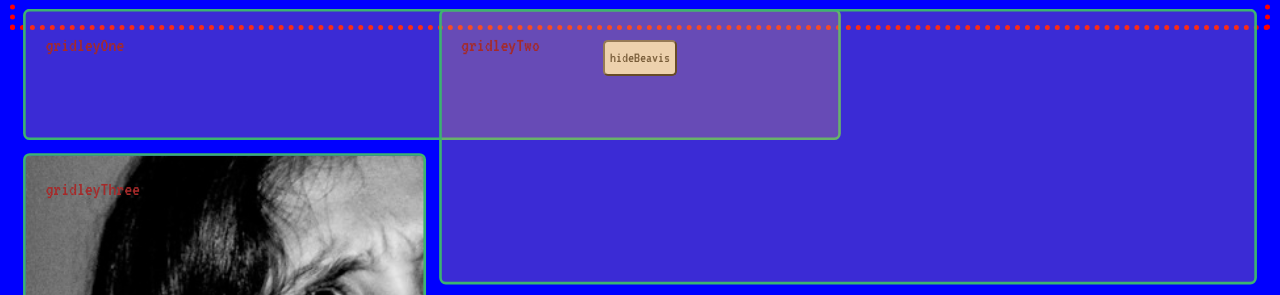
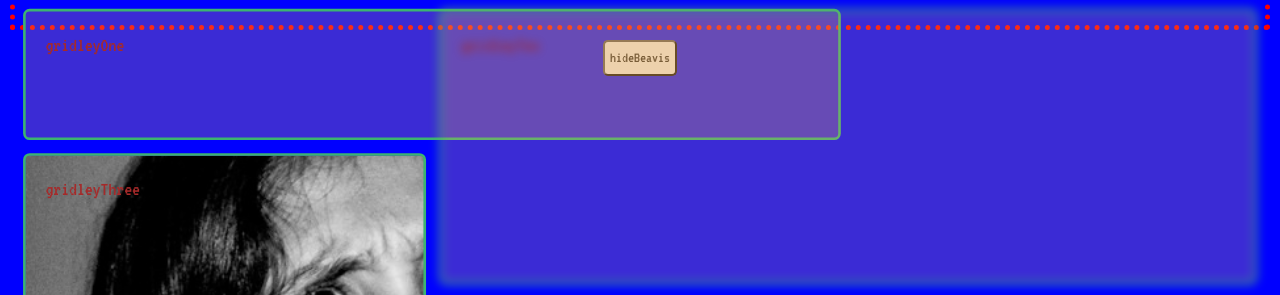
Before and after one commit to zornfett/brutal001, a plain HTML site: page index.html in a window 1280 px wide. Shown: the part 428-723 px from the top of the page. Drawn offline with Linux system fonts and the light colour scheme.

Commit message:
transition to new layout

```diff
--- a/css/core/custom.css
+++ b/css/core/custom.css
@@ -71,6 +71,7 @@ button.oink {
 .two {
 	grid-column: 2 / 4;
 	grid-row: 1 / 3;
+	filter: blur(.25em);
 }
 .three {
 	grid-row: 2 / 5;
```
Also changed, not shown: 1 other file.
